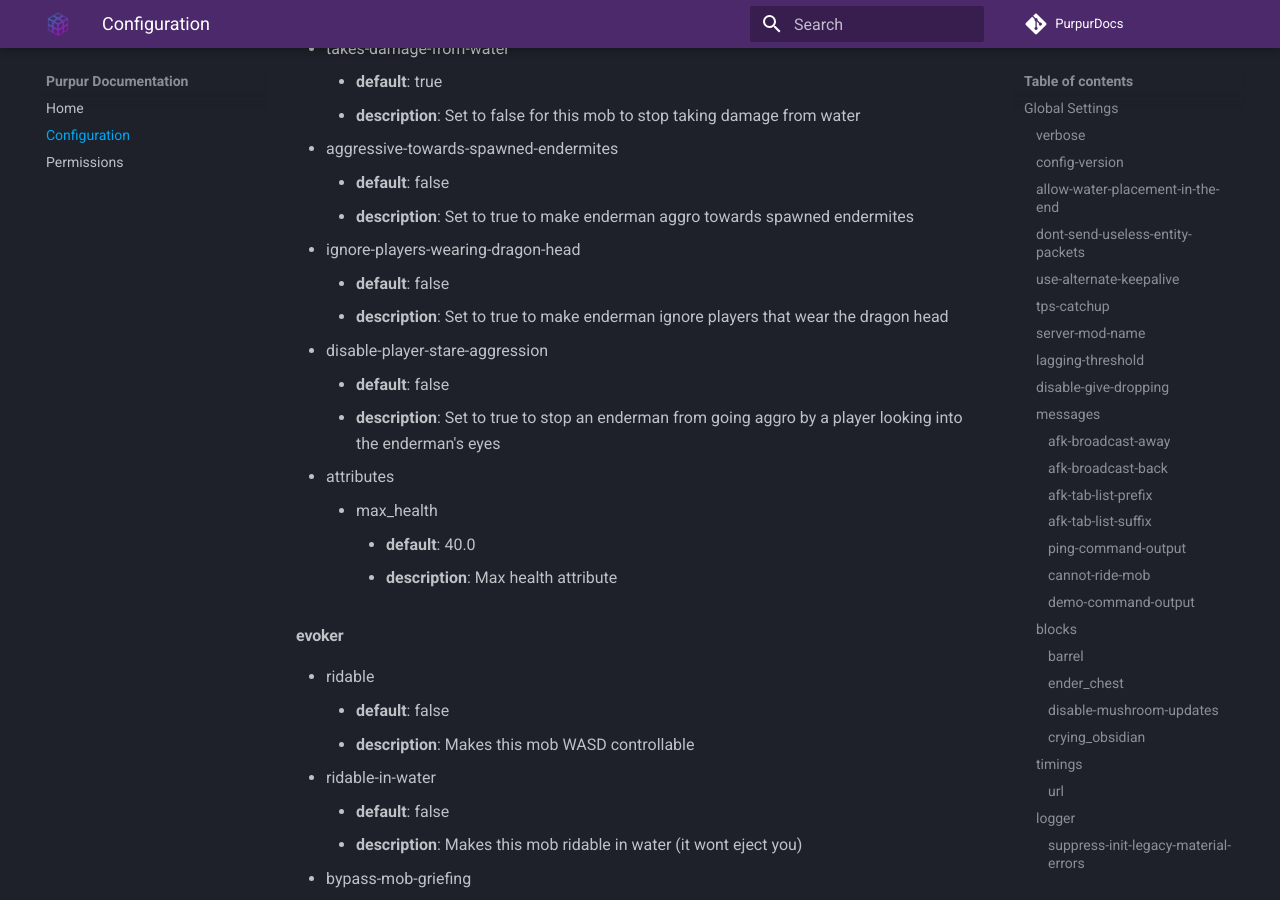
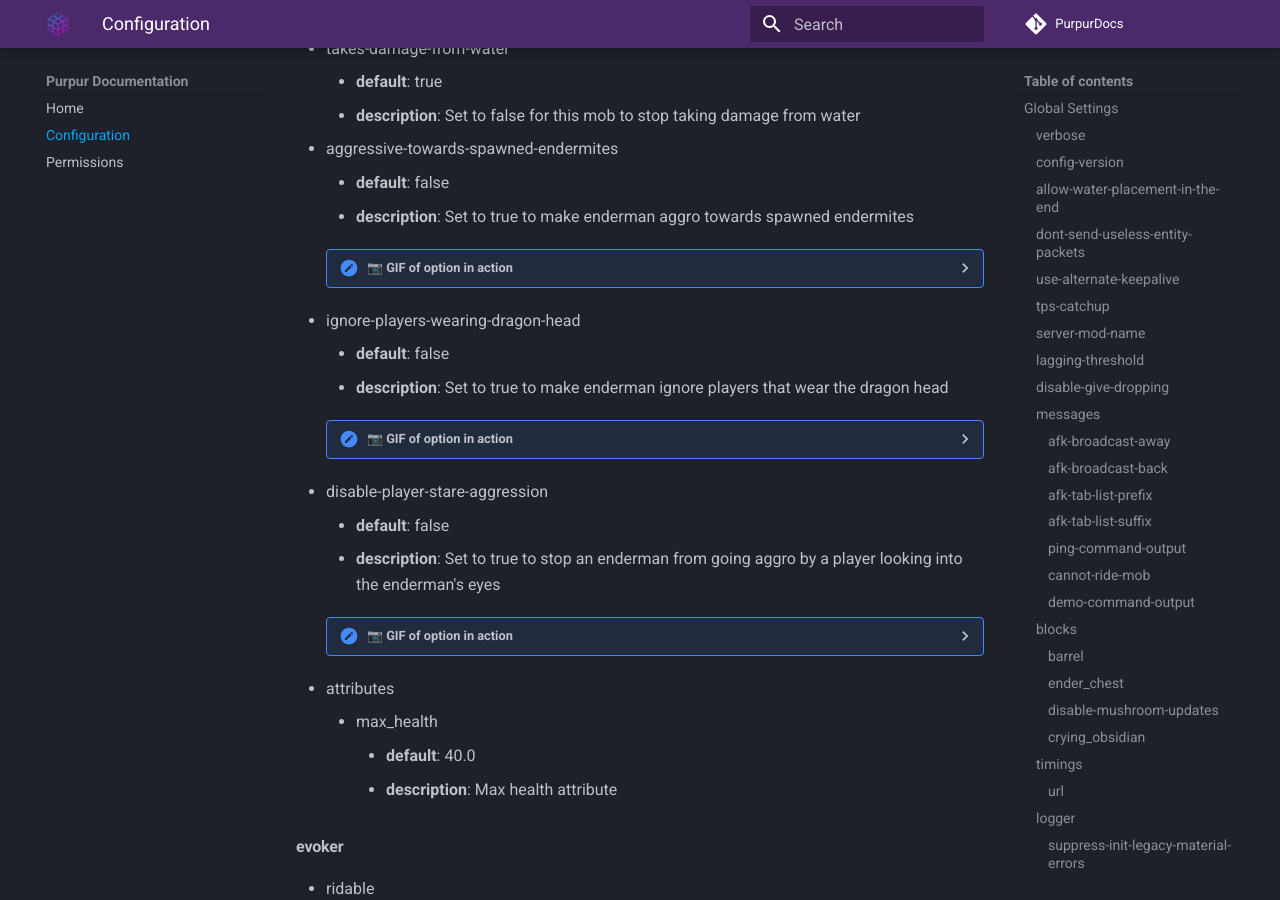
Before and after one commit to PurpurMC/PurpurDocs, an MkDocs documentation site: the page built from docs/Configuration.md, in a window 1280 px wide and 900 px high, scrolled down 29304 px. Built offline with MkDocs 1.6.1 and Material for MkDocs 9.7.7, drawn with Linux system fonts in a browser that asks for light colours; comment, search, counter and statistics services are not loaded; some of the changed text lies outside the part shown.

Commit message:
add @Encode42's gifs

```diff
--- a/docs/Configuration.md
+++ b/docs/Configuration.md
@@ -813,12 +813,19 @@
 * aggressive-towards-spawned-endermites
     - **default**: false
     - **description**: Set to true to make enderman aggro towards spawned endermites
+    ??? "📷 GIF of option in action"
+        ![Enderman aggros towards spawned endermites](assets/enderman/aggressive-towards-spawned-endermites.gif){ loading=lazy }
 * ignore-players-wearing-dragon-head
     - **default**: false
     - **description**: Set to true to make enderman ignore players that wear the dragon head
+    ??? "📷 GIF of option in action"
+        ![Enderman ignores the player that wears the dragon head](assets/enderman/ignore-players-wearing-dragon-head.gif){ loading=lazy }
+
 * disable-player-stare-aggression
     - **default**: false
     - **description**: Set to true to stop an enderman from going aggro by a player looking into the enderman's eyes
+    ??? "📷 GIF of option in action"
+        ![Enderman doesn't aggro towards player](assets/enderman/disable-player-stare-aggression.gif){ loading=lazy }
 * attributes
     * max_health
         - **default**: 40.0
@@ -1052,6 +1059,8 @@
 * default-collar-color
     - **default**: RED
     - **description**: Set the default collar color when a wolf is tamed. [Available Colors](https://purpur.pl3x.net/javadoc/org/bukkit/Color.html)
+    ??? "📷 GIF of option in action"
+        ![Wolf's default collar is blue when tamed](assets/wolf/default-collar-color.gif){ loading=lazy }
 * breeding-delay-ticks
     - **default**: 6000
     - **description**: The amount of ticks to wait before being able to breed again
--- a/mkdocs.yml
+++ b/mkdocs.yml
@@ -17,8 +17,8 @@
 theme:
   name: material
   custom_dir: overrides
-  favicon: images/purpur-small.png
-  logo: images/purpur-small.png
+  favicon: assets/purpur-small.png
+  logo: assets/purpur-small.png
   palette:
     - scheme: slate
       primary: light blue
--- a/overrides/main.html
+++ b/overrides/main.html
@@ -11,5 +11,5 @@
   <meta property="og:title" content="{{ title }}">
   <meta property="og:description" content="{{ config.site_description }}">
   <meta property="og:url" content="{{ page.canonical_url }}">
-  <meta property="og:image" content="https://pl3xgaming.github.io/PurpurDocs/images/purpur-small.png">
+  <meta property="og:image" content="https://pl3xgaming.github.io/PurpurDocs/assets/purpur-small.png">
 {% endblock %}
```
Also changed, not shown: docs/assets/enderman/sleep-ignore-nearby-mobs.gif (added), docs/assets/purpur-small.png (renamed from docs/images/purpur-small.png), docs/assets/purpur.png (renamed from docs/images/purpur.png), 4 other files.
